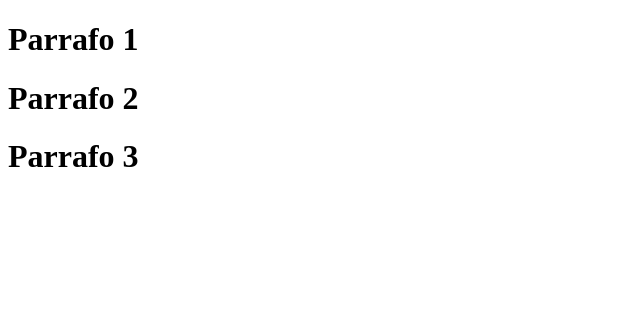
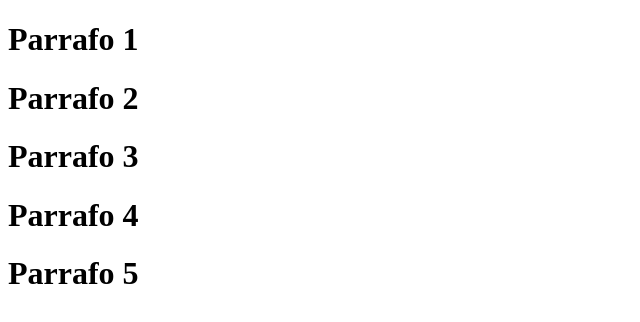
Before and after one commit to Kanec74/git-test, a plain HTML site: page index.html in a window 1280 px wide. Shown: the whole page, without its empty margins (0-640 px from the left). Drawn offline with Linux system fonts and the light colour scheme.

Commit message:
Cuarto commit de prueba

```diff
--- a/index.html
+++ b/index.html
@@ -8,6 +8,8 @@
     <h1> Parrafo 1</h1>
     <h1> Parrafo 2</h1>
     <h1> Parrafo 3</h1>
+    <h1> Parrafo 4</h1>
+    <h1> Parrafo 5</h1>
 
 </head>
 <body>
```
